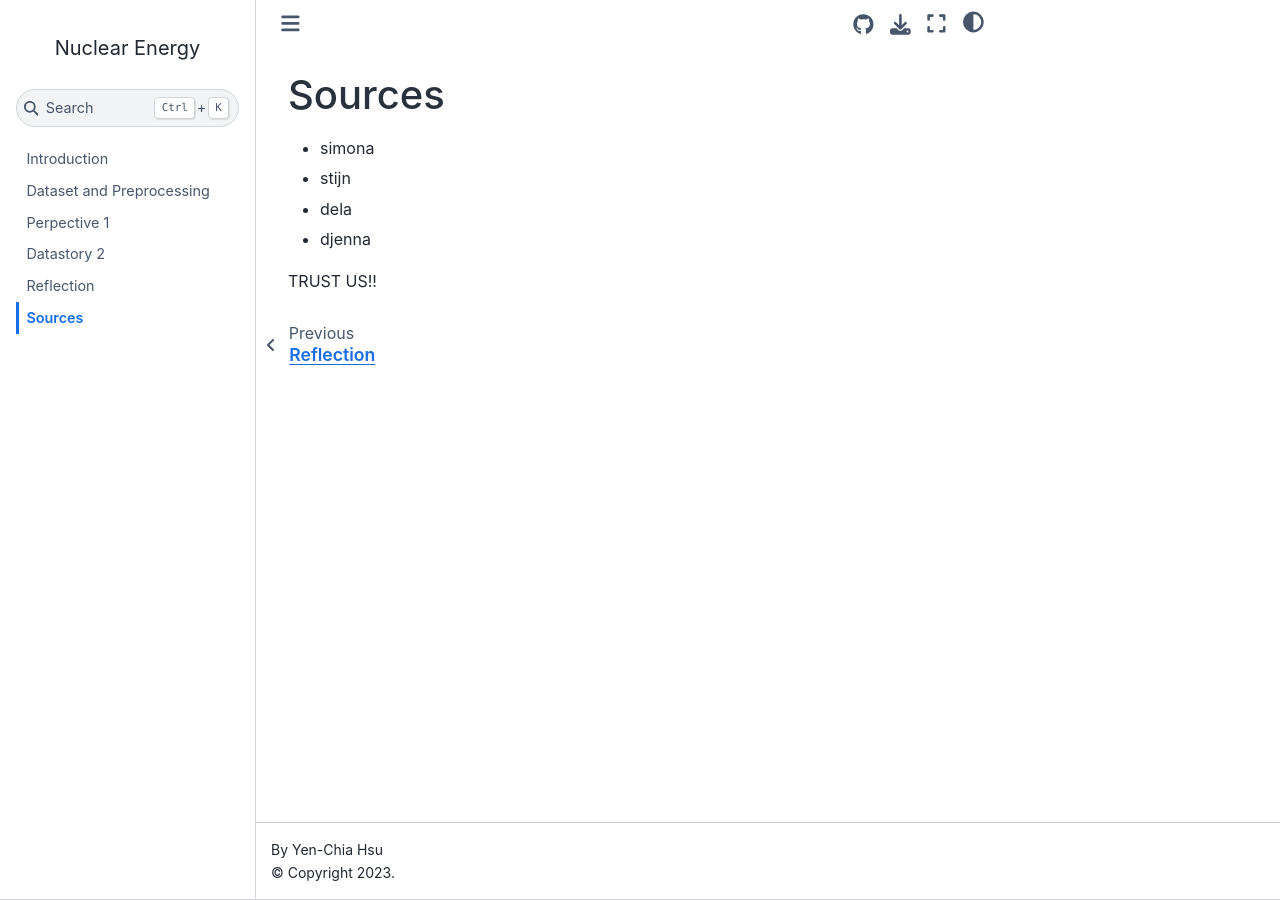
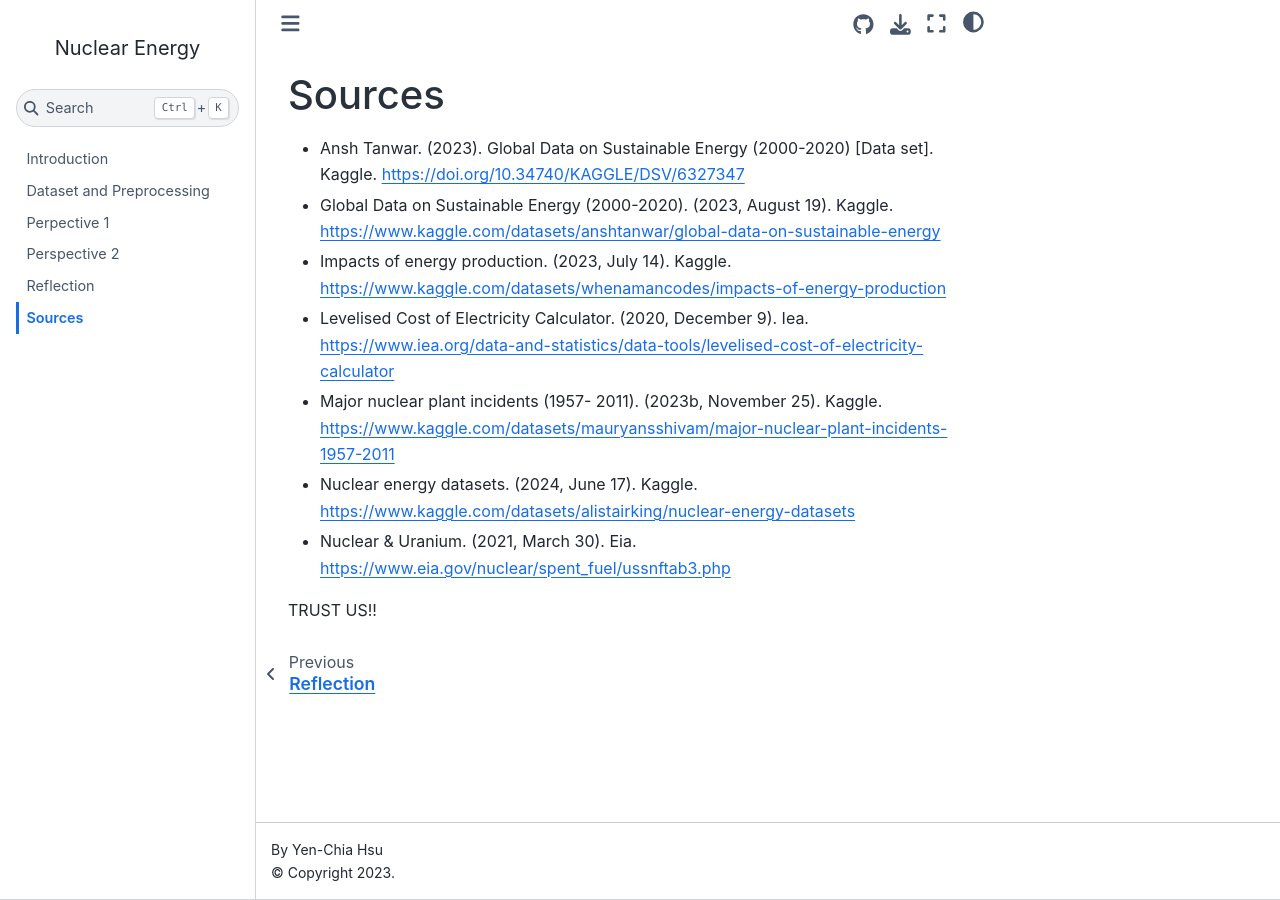
Before and after one commit to dela888/infovis, a Jupyter Book: the page built from docs/sources.md, in a window 1280 px wide. Built offline with Jupyter Book 1.0.4 settings and Sphinx 7.4.7 and the Sphinx Book theme 1.1.4, drawn with Linux system fonts in a browser that asks for light colours; pages that are not in the unit, such as notebooks, are missing from menus; comment, search, counter and statistics services are not loaded.

Commit message:
tekst en beter grafie van accidents

```diff
--- a/docs/sources.md
+++ b/docs/sources.md
@@ -1,8 +1,13 @@
 # Sources
 
-- simona
-- stijn
-- dela
-- djenna
+- Ansh Tanwar. (2023). Global Data on Sustainable Energy (2000-2020) [Data set]. Kaggle. https://doi.org/10.34740/KAGGLE/DSV/6327347
+- Global Data on Sustainable Energy (2000-2020). (2023, August 19). Kaggle. https://www.kaggle.com/datasets/anshtanwar/global-data-on-sustainable-energy
+- Impacts of energy production. (2023, July 14). Kaggle. https://www.kaggle.com/datasets/whenamancodes/impacts-of-energy-production
+- Levelised Cost of Electricity Calculator. (2020, December 9). Iea. https://www.iea.org/data-and-statistics/data-tools/levelised-cost-of-electricity-calculator
+- Major nuclear plant incidents (1957- 2011). (2023b, November 25). Kaggle. https://www.kaggle.com/datasets/mauryansshivam/major-nuclear-plant-incidents-1957-2011
+- Nuclear energy datasets. (2024, June 17). Kaggle. https://www.kaggle.com/datasets/alistairking/nuclear-energy-datasets
+- Nuclear & Uranium. (2021, March 30). Eia. https://www.eia.gov/nuclear/spent_fuel/ussnftab3.php
+
+
 
 TRUST US!!
```
Also changed, not shown: docs/datastory2.ipynb, docs/nuclear_energy_incidents.ipynb.
